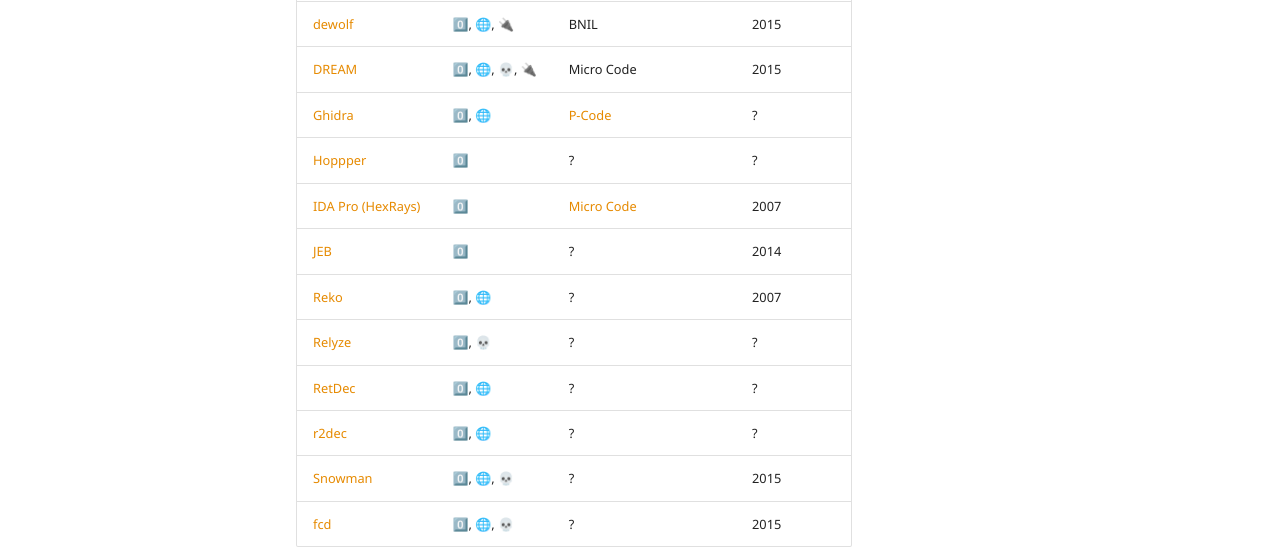
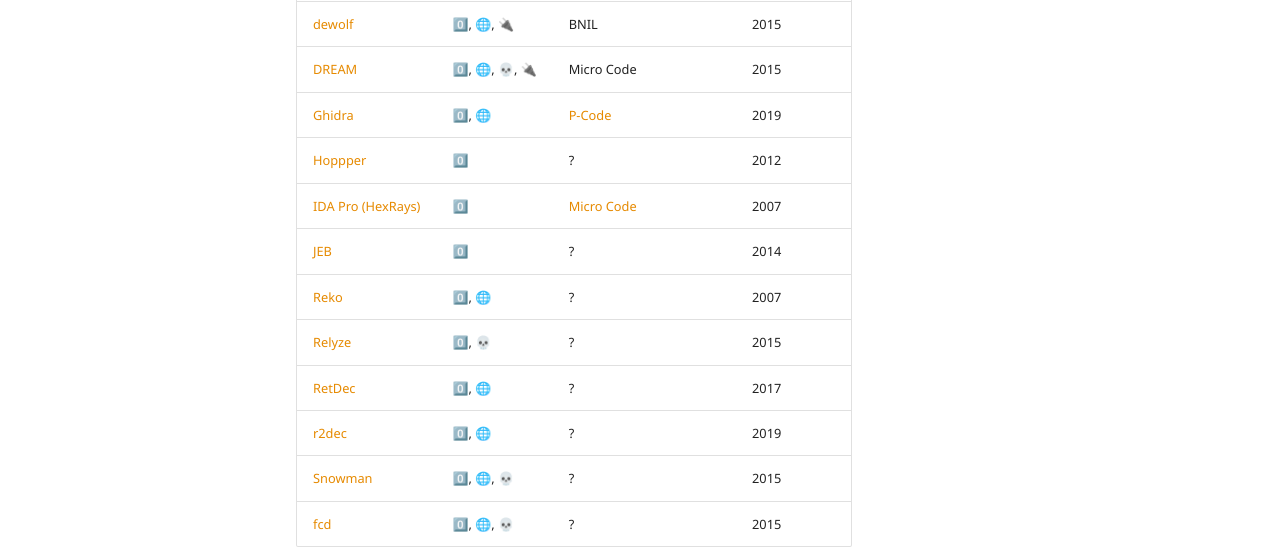
Before and after one commit to mahaloz/decompilation-wiki, an MkDocs documentation site: the page built from docs/decompilers/directory.md, in a window 1280 px wide and 900 px high, scrolled down 516 px. Shown: the part 248-797 px from the top of the window. Built offline with MkDocs 1.6.1 and Material for MkDocs 9.7.7, drawn with Linux system fonts in a browser that asks for light colours; comment, search, counter and statistics services are not loaded.

Commit message:
Update listing

```diff
--- a/docs/decompilers/directory.md
+++ b/docs/decompilers/directory.md
@@ -19,13 +19,13 @@
 | [Binary Ninja](https://binary.ninja/) | 0️⃣ | [BNIL](https://docs.binary.ninja/dev/bnil-llil.html) | 2015 |
 | [dewolf](https://github.com/fkie-cad/dewolf) | 0️⃣, 🌐, 🔌 | BNIL | 2015 |
 | [DREAM](https://github.com/CodeIntelligenceTesting/dream-ida) | 0️⃣, 🌐, 💀, 🔌 | Micro Code | 2015 |
-| [Ghidra](https://github.com/NationalSecurityAgency/ghidra) | 0️⃣, 🌐 | [P-Code](https://spinsel.dev/assets/2020-06-17-ghidra-brainfuck-processor-1/ghidra_docs/language_spec/html/pcoderef.html) | ? |
-| [Hoppper](https://www.hopperapp.com/) | 0️⃣ | ? | ? |
+| [Ghidra](https://github.com/NationalSecurityAgency/ghidra) | 0️⃣, 🌐 | [P-Code](https://spinsel.dev/assets/2020-06-17-ghidra-brainfuck-processor-1/ghidra_docs/language_spec/html/pcoderef.html) | 2019 |
+| [Hoppper](https://www.hopperapp.com/) | 0️⃣ | ? | 2012 |
 | [IDA Pro (HexRays)](https://hex-rays.com/ida-pro/) | 0️⃣ | [Micro Code](https://gist.github.com/icecr4ck/6c744d489efbb07a32bb22e8a3c748e3) | 2007 |
 | [JEB](https://www.pnfsoftware.com/) | 0️⃣ | ? | 2014 |
 | [Reko](https://github.com/uxmal/reko) | 0️⃣, 🌐 | ? | 2007 |
-| [Relyze](https://www.relyze.com/) | 0️⃣, 💀 | ? | ? |
-| [RetDec](https://github.com/avast/retdec) | 0️⃣, 🌐 | ? | ? |
-| [r2dec](https://github.com/wargio/r2dec-js) | 0️⃣, 🌐 | ? | ? |
+| [Relyze](https://www.relyze.com/) | 0️⃣, 💀 | ? | 2015 |
+| [RetDec](https://github.com/avast/retdec) | 0️⃣, 🌐 | ? | 2017 |
+| [r2dec](https://github.com/wargio/r2dec-js) | 0️⃣, 🌐 | ? | 2019 |
 | [Snowman](https://github.com/x64dbg/snowman) | 0️⃣, 🌐, 💀 | ? | 2015 |
 | [fcd](https://github.com/fay59/fcd) | 0️⃣, 🌐, 💀 | ? | 2015|
```
